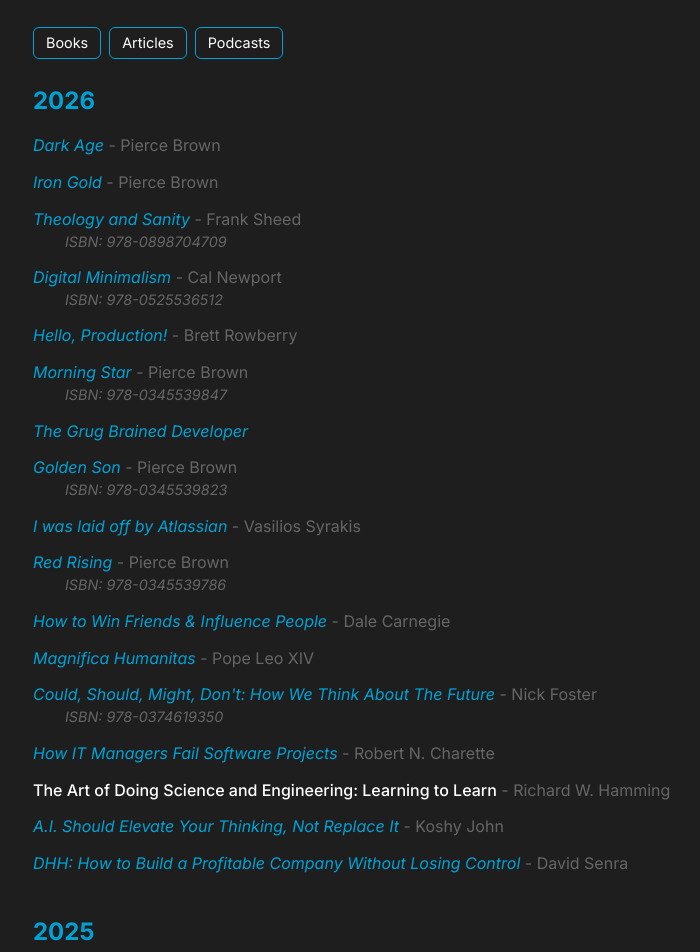
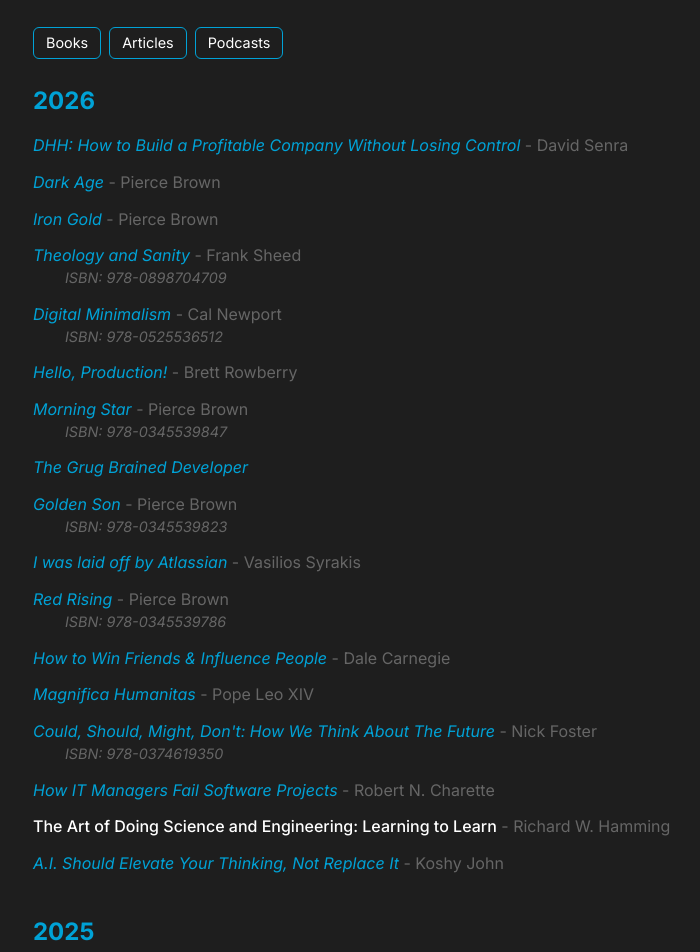
Before and after one commit to NickTheWilder/website, a Next.js app: page /books in a window 1280 px wide. Shown: the part 220-1172 px from the top of the page, without its empty margins (247-947 px from the left). Built offline with nearby package versions, Linux system fonts and the light colour scheme; a web font is replaced by a local one.

Commit message:
Move podcast to top

```diff
--- a/src/app/books/page.tsx
+++ b/src/app/books/page.tsx
@@ -30,6 +30,7 @@ const booksByYear: LibraryItemsByYear[] = [
     {
         year: 2026,
         books: [
+            { title: "DHH: How to Build a Profitable Company Without Losing Control", author: "David Senra", url: "https://youtu.be/76rR68ktQvo?is=ZDNyiNOmu3N0uz3e", contentType: "podcast" },
             { title: "Dark Age", author: "Pierce Brown", url: "https://www.goodreads.com/book/show/29226553-dark-age" },
             { title: "Iron Gold", author: "Pierce Brown", url: "https://www.goodreads.com/book/show/33257757-iron-gold" },
             { title: "Theology and Sanity", author: "Frank Sheed", isbn: "978-0898704709", url: "https://www.goodreads.com/book/show/666640.Theology_and_Sanity" },
@@ -55,7 +56,6 @@ const booksByYear: LibraryItemsByYear[] = [
                 author: "Richard W. Hamming",
             },
             { title: "A.I. Should Elevate Your Thinking, Not Replace It", author: "Koshy John", url: "https://www.koshyjohn.com/blog/ai-should-elevate-your-thinking-not-replace-it/", contentType: "article" },
-            { title: "DHH: How to Build a Profitable Company Without Losing Control", author: "David Senra", url: "https://youtu.be/76rR68ktQvo?is=ZDNyiNOmu3N0uz3e", contentType: "podcast" },
         ],
     },
     {
```
